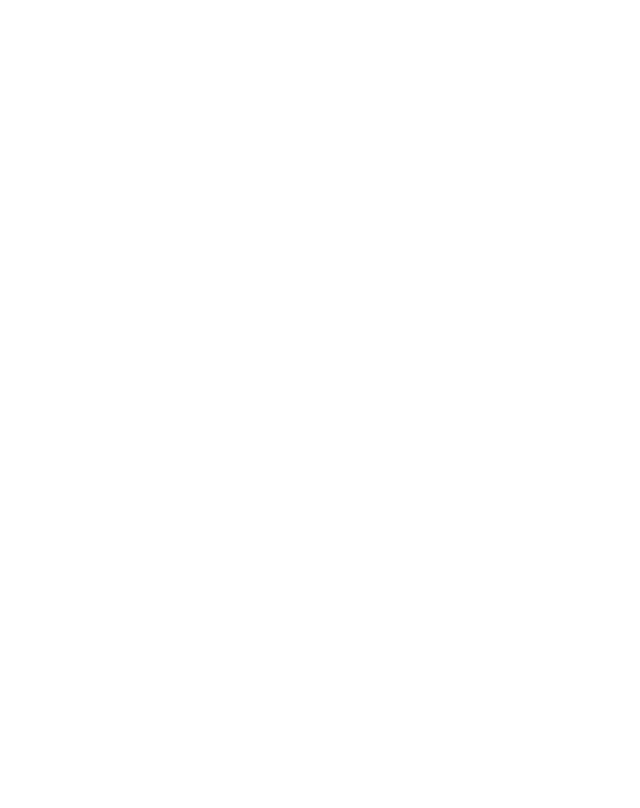
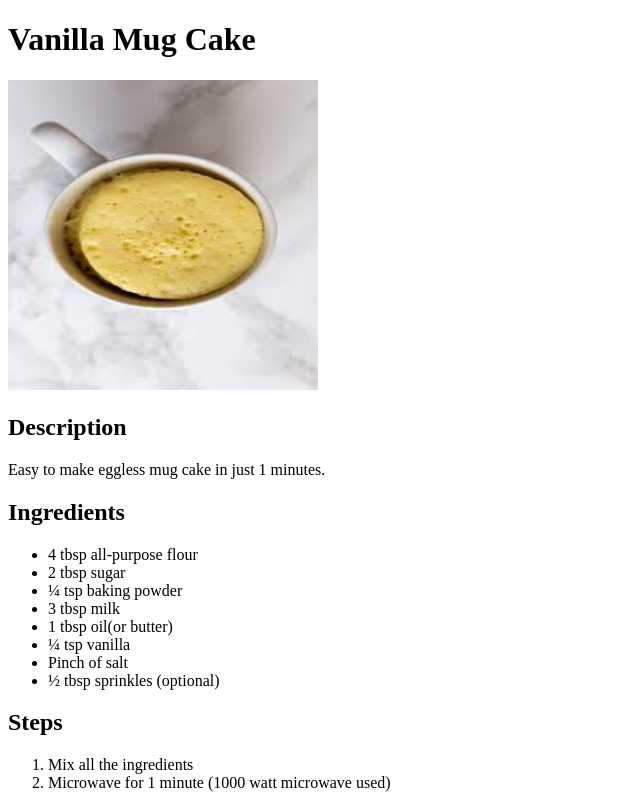
Before and after one commit to selaminhelloworld/re-odin-recipes, a plain HTML site: page recipes/vanilla-mug-cake.html in a window 1280 px wide. Shown: the whole page, without its empty margins (0-640 px from the left). Drawn offline with Linux system fonts and the light colour scheme.

Commit message:
Fix referrences, add images for upcoming two recipes and finish vanilla mug cake

```diff
--- a/recipes/vanilla-mug-cake.html
+++ b/recipes/vanilla-mug-cake.html
@@ -0,0 +1,30 @@
+<!DOCTYPE html>
+<html lang="en">
+<head>
+    <meta charset="UTF-8">
+    <meta name="viewport" content="width=device-width, initial-scale=1.0">
+    <title>Vanilla Mug Cake</title>
+</head>
+<body>
+    <h1>Vanilla Mug Cake</h1>
+    <img src="../images/vanilla-mug-cake.jpeg" alt="A cooked Vanilla Mug Cake Picture" width="310" height="310">
+    <h2>Description</h2>
+    <p>Easy to make eggless mug cake in just 1 minutes.</p>
+    <h2>Ingredients</h2>
+    <ul>
+        <li>4 tbsp all-purpose flour</li>
+        <li>2 tbsp sugar</li>
+        <li>¼ tsp baking powder</li>
+        <li>3 tbsp milk</li>
+        <li>1 tbsp oil(or butter)</li>
+        <li>¼ tsp vanilla</li>
+        <li>Pinch of salt</li>
+        <li>½ tbsp sprinkles (optional)</li>
+    </ul>
+    <h2>Steps</h2>
+    <ol>
+        <li>Mix all the ingredients</li>
+        <li>Microwave for 1 minute (1000 watt microwave used)</li>
+    </ol>
+</body>
+</html>
```
Also changed, not shown: index.html (+2 -2 lines), images/chocolate-mug-cake.jpeg (added), images/vanilla-mug-cake.jpeg (added).
